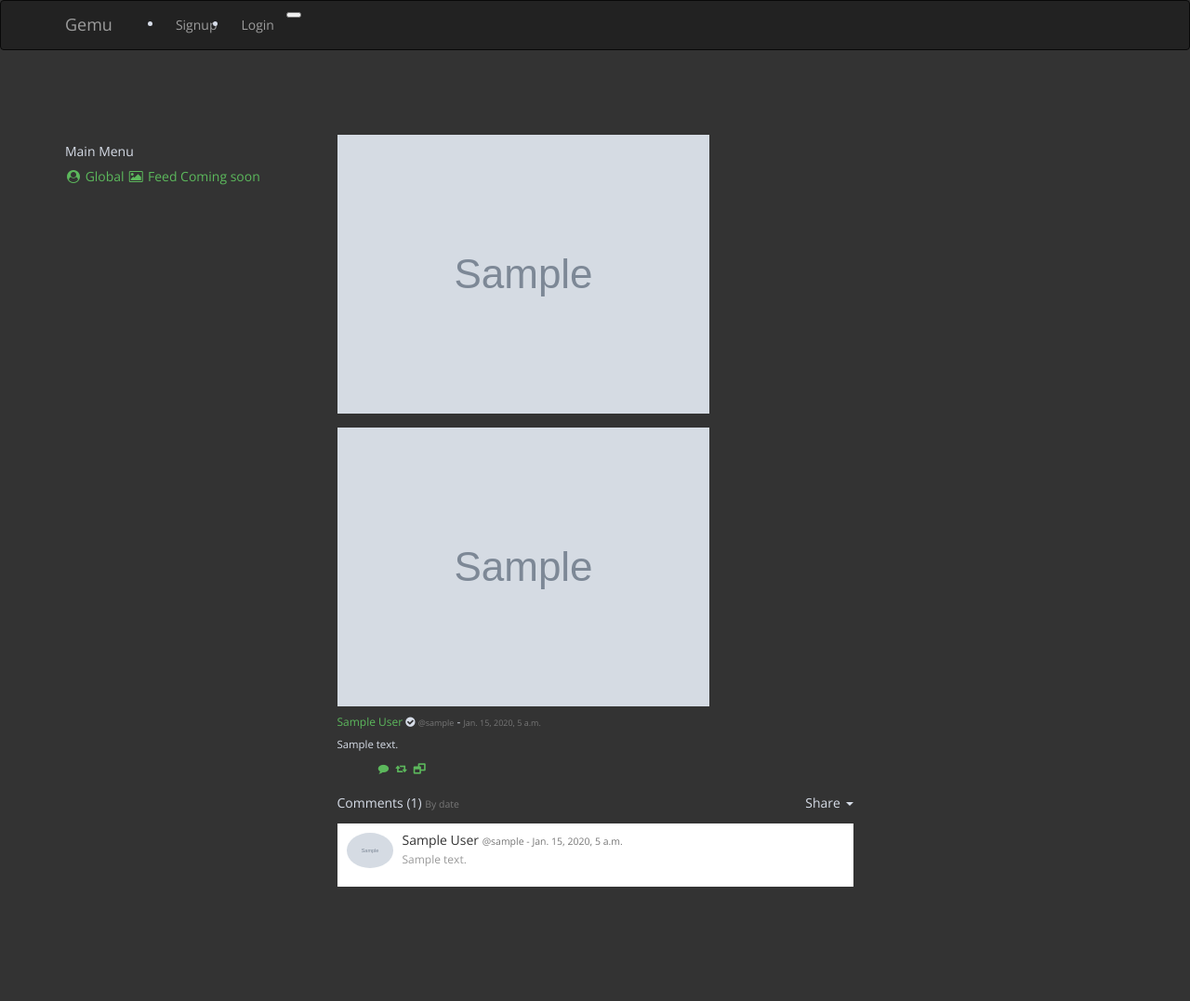
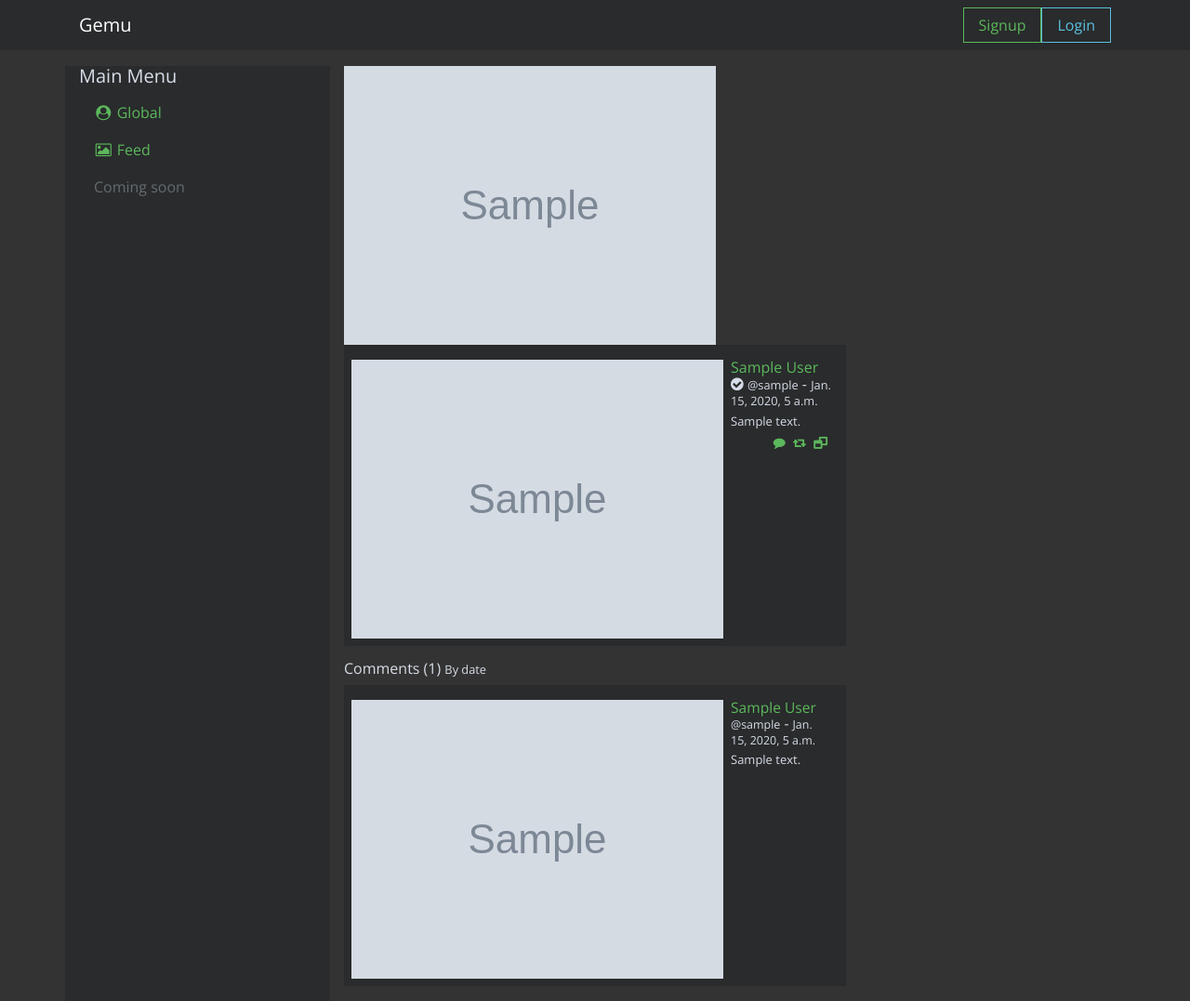
Before and after one commit to cotizcesar/gemu, a Django app: page /p/1 in a window 1280 px wide. Shown: the whole page at 93% size. Before the commit the page ends 954 px from the top, so only its background shows below. Run offline with Django 3.2, Linux system fonts and the light colour scheme; tables that the repository leaves empty hold one stand-in row (values such as "Sample post"); grey boxes marked "Sample" are stand-in pictures; some libraries are stand-ins or nearby versions.

Commit message:
Migrating to Bootstrap 4 and unistalling django-bootstrap3

```diff
--- a/static/css/style.css
+++ b/static/css/style.css
@@ -1,6 +1,6 @@
 body{background:#333;color:#d7dde8;font-family:'Open Sans',sans-serif;height:100vh}
 a{color:#5cb85c}
-a:hover{color:#c8c0f1;text-decoration:none}
+a:hover{color:#449c44;text-decoration:none}
 .btn{border-radius:0}
 main{padding-top:71px}
 .btn .fa{margin-right:5px}
@@ -28,10 +28,11 @@ main{padding-top:71px}
 .seguidor{margin-bottom:5px}
 .seguidor .seguidor-info{font-size:11px;list-style:none;margin:0;padding:0}
 .seguidor .seguidor-avatar{max-width:50px}
-
+/*
 .comment{color:#999}
 .comment a{color:#333}
 .comment .comment-text{font-size:12px}
+*/
 .loading{color:#999;display:block;margin-bottom:.938em;text-align:center}
 
 .user{font-size:.813em;}
@@ -43,5 +44,8 @@ main{padding-top:71px}
 .post .post-menu{list-style:none}
 .post .post-menu li{margin-left:.375em;display:inline-block}
 
+.comment{font-size:.813em;}
+.comment h5{font-size:1.2em}
+
 .profile{background:#292b2c}
 .profile .info{font-size:.813em;list-style:none;margin:0;padding:0}
--- a/templates/base.html
+++ b/templates/base.html
@@ -1,45 +1,23 @@
 {% load static %}
-{% load bootstrap3 %}
 <!DOCTYPE html>
 <html lang="en">
     <head>
         <meta charset="utf-8">
         <meta name="viewport" content="width=device-width, initial-scale=1, shrink-to-fit=no">
-        <title>{% block head_title %}{% endblock %} - Plaxed</title>
-        {% bootstrap_css %}
+        <title>{% block head_title %}{% endblock %} - Gemu</title>
+        <link rel="stylesheet" href="https://maxcdn.bootstrapcdn.com/bootstrap/4.0.0-alpha.6/css/bootstrap.min.css" integrity="sha384-rwoIResjU2yc3z8GV/NPeZWAv56rSmLldC3R/AZzGRnGxQQKnKkoFVhFQhNUwEyJ" crossorigin="anonymous">
         <link href="https://fonts.googleapis.com/css?family=Open+Sans|Poiret+One" rel="stylesheet">
         <link rel="stylesheet" href="{% static 'css/font-awesome.min.css' %}">
         <link rel="stylesheet" href="{% static 'css/style.css' %}">
         {% block OGFacebook %}{% endblock %}
     </head>
     <body>
-  <div id="fb-root"></div>
-  <script>(function(d, s, id) {
-    var js, fjs = d.getElementsByTagName(s)[0];
-    if (d.getElementById(id)) return;
-    js = d.createElement(s); js.id = id;
-    js.src = "//connect.facebook.net/en_US/sdk.js#xfbml=1";
-    fjs.parentNode.insertBefore(js, fjs);
-  }(document, 'script', 'facebook-jssdk'));</script>
         {% include "header.html" %}
         <main>
             {% block content %}{% endblock %}
         </main>
-        <script src="{% bootstrap_jquery_url %}"></script>
-        {% bootstrap_javascript %}
-        <script src="{% static 'js/jquery.waypoints.min.js' %}"></script>
-        <script src="{% static 'js/infinite.min.js' %}"></script>
+        <script src="https://code.jquery.com/jquery-3.1.1.slim.min.js" integrity="sha384-A7FZj7v+d/sdmMqp/nOQwliLvUsJfDHW+k9Omg/a/EheAdgtzNs3hpfag6Ed950n" crossorigin="anonymous"></script>
         <script src="https://cdnjs.cloudflare.com/ajax/libs/tether/1.4.0/js/tether.min.js" integrity="sha384-DztdAPBWPRXSA/3eYEEUWrWCy7G5KFbe8fFjk5JAIxUYHKkDx6Qin1DkWx51bBrb" crossorigin="anonymous"></script>
-        <script>
-            var infinite = new Waypoint.Infinite({
-            element: $('.infinite-container')[0],
-            onBeforePageLoad: function () {
-                $('.loading').show();
-            },
-            onAfterPageLoad: function ($items) {
-                $('.loading').hide();
-            }
-            });
-        </script>
+        <script src="https://maxcdn.bootstrapcdn.com/bootstrap/4.0.0-alpha.6/js/bootstrap.min.js" integrity="sha384-vBWWzlZJ8ea9aCX4pEW3rVHjgjt7zpkNpZk+02D9phzyeVkE+jo0ieGizqPLForn" crossorigin="anonymous"></script>
     </body>
 </html>
--- a/templates/posts/post_detail.html
+++ b/templates/posts/post_detail.html
@@ -11,38 +11,23 @@
 {% block content %}
 <div class="container">
     <div class="row">
-        <div class="col-md-3">
+        <div class="col-md-3 bg-inverse">
             {% include "timeline/timeline_mod_perfil.html" %}
             {% include "timeline/timeline_mod_menu.html" %}
         </div>
         <div class="col-md-6">
             {% include "posts/post.html" %}
-            <h5>Comments ({{ comments.count }}) <small>By date</small>
-                <div class="dropdown pull-right">
-                    <span data-toggle="dropdown" aria-haspopup="true" aria-expanded="false">Share <span class="caret"></span></span>
-                    <ul class="dropdown-menu" aria-labelledby="dLabel">
-                        <li data-href="{{ request.build_absolute_uri }}"><a target="_blank" href="https://www.facebook.com/sharer/sharer.php?u={{ request.build_absolute_uri }}&amp;src=sdkpreparse">Share on Facebook</a></li>
-                    </ul>
-                </div>
-            </h5>
+            <h6>Comments ({{ comments.count }}) <small>By date</small></h6>
             {% if comments %}
             {% for comment in comments %}
-                <div class="media comment omnibox">
-                    <div class="media-left">
-                        <a href="{% url 'userprofile' user %}"><img class="media-object img-circle avatar-thumb" src="{{ comment.user.userprofile.avatar|thumbnail_url:'avatar_thumb' }}" alt="..."></a>
-                    </div>
-                    <div class="media-body">
-                        <h5 class="media-heading"><a href="{% url 'userprofile' user %}">{{ comment.user.get_full_name }}</a> <a href="{% url 'userprofile' user %}"><small>@{{ comment.user.username }}</a> - {{ comment.date_created }}</small></h5>
-                        <p class="comment-text">{{ comment.text }}</p>
-                    </div>
-                </div>
+            {% include "posts/post_detail_comment.html" %}
             {% endfor %}
             {% endif %}
             {% if user.is_authenticated %}
-            <div class="omnibox">
-                <a href="{% url 'timeline' %}" class="btn btn-default">Cancel</a>
+
+                <a href="{% url 'timeline' %}" class="btn btn-secondary">Cancel</a>
                 <a class="btn btn-success pull-right" href="{% url 'post_comment' post.id %}"><i class="fa fa-comment" aria-hidden="true"></i> Comment</a>
-            </div>
+
             {% endif %}
         </div>
         <div class="col-md-3"></div>
--- /dev/null
+++ b/templates/posts/post_detail_comment.html
@@ -0,0 +1,18 @@
+{# Migratedx to Bootstrap 4 #}
+{% load thumbnail %}
+<div class="media comment mb-3 bg-inverse">
+    <img class="d-flex rounded p-2 pt-3" src="{{ comment.user.userprofile.avatar|thumbnail_url:'avatar_thumb' }}" alt="{{ comment.user.userprofile.bio }}">
+    <div class="media-body pt-3 pr-3 pb-3">
+        <h5 class="mt-0 mb-1">
+            <a href="{% url 'userprofile' user.username %}">
+            {{ comment.user.get_full_name }}
+            </a>
+            {% if user.is_staff is True %}
+            <i class="fa fa-check-circle" aria-hidden="true"></i>
+            {% endif %}
+            <small>@{{ comment.user.username }}</small> -
+            <small>{{ comment.date_created }}</small>
+        </h5>
+        <p class="mb-2">{{ comment.text }}</p>
+    </div>
+</div>
--- a/templates/posts/post_new.html
+++ b/templates/posts/post_new.html
@@ -1,5 +1,4 @@
 {% extends "base.html" %}
-{% load bootstrap3 %}
 {% load i18n %}
 {% block head_title %}New Post{% endblock %}
 {% block content %}
--- a/templates/socialaccount/connections.html
+++ b/templates/socialaccount/connections.html
@@ -1,5 +1,4 @@
 {% extends "base.html" %}
-{% load bootstrap3 %}
 {% load i18n %}
 {% block head_title %}{% trans "Account Connections" %}{% endblock %}
 {% block content %}
@@ -11,7 +10,6 @@
         <div class="col-md-6">
             <h3>{% trans "Account Connections" %}</h3>
             <div class="omnibox">
-                {% bootstrap_messages %}
                 {% if form.accounts %}
                 <p>{% blocktrans %}You can sign in to your account using any of the following third party accounts:{% endblocktrans %}</p>
                 <form method="post" action="{% url 'socialaccount_connections' %}">
--- a/templates/timeline/timeline_mod_menu.html
+++ b/templates/timeline/timeline_mod_menu.html
@@ -1,3 +1,4 @@
+{# Migrated to Bootstrap 4 #}
 <h5>Main Menu</h5>
 <nav class="nav flex-column">
     <a class="nav-link {% if request.resolver_match.url_name == 'timeline_global' %}active{% endif %}" href="{% url 'timeline_global' %}"><i class="fa fa-user-circle fa-fw" aria-hidden="true"></i> Global</a>
--- a/templates/timeline/timeline_mod_menu_mobile.html
+++ b/templates/timeline/timeline_mod_menu_mobile.html
@@ -1,3 +1,4 @@
+{# Migrated to Bootstrap 4 #}
 <div class="hidden-lg hidden-md">
     <nav class="navbar navbar-inverse">
         <div class="container-fluid">
--- a/templates/userprofile/userprofile_edit_basic.html
+++ b/templates/userprofile/userprofile_edit_basic.html
@@ -1,5 +1,4 @@
 {% extends "base.html" %}
-{% load bootstrap3 %}
 {% load i18n %}
 {% block head_title %}Edit Profile - {{ user.get_full_name }} (@{{ user.username }}){% endblock %}
 {% block content %}
--- a/templates/userprofile/userprofile_edit_extra.html
+++ b/templates/userprofile/userprofile_edit_extra.html
@@ -1,5 +1,4 @@
 {% extends "base.html" %}
-{% load bootstrap3 %}
 {% load i18n %}
 {% block head_title %}Edit Profile - {{ user.get_full_name }} (@{{ user.username }}){% endblock %}
 {% block content %}
--- a/templates/userprofile/userprofile_mod_menu.html
+++ b/templates/userprofile/userprofile_mod_menu.html
@@ -1,3 +1,4 @@
+{# Migrated to Bootstrap 4 #}
 <h5 class="mt-3">Options Menu</h5>
 <nav class="nav flex-column">
     <a class="nav-link {% if request.resolver_match.url_name == 'userprofile_basic' %}active{% endif %}" href="{% url 'userprofile_basic' %}"><i class="fa fa-user-circle fa-fw" aria-hidden="true"></i> Basic Information</a>
```
Also changed, not shown: plaxed/settings.py (+0 -14 lines), templates/posts/post_delete.html (+20 -17 lines), templates/timeline/timeline.html (+4 -13 lines), templates/timeline/timeline_global.html (+1 -11 lines).
